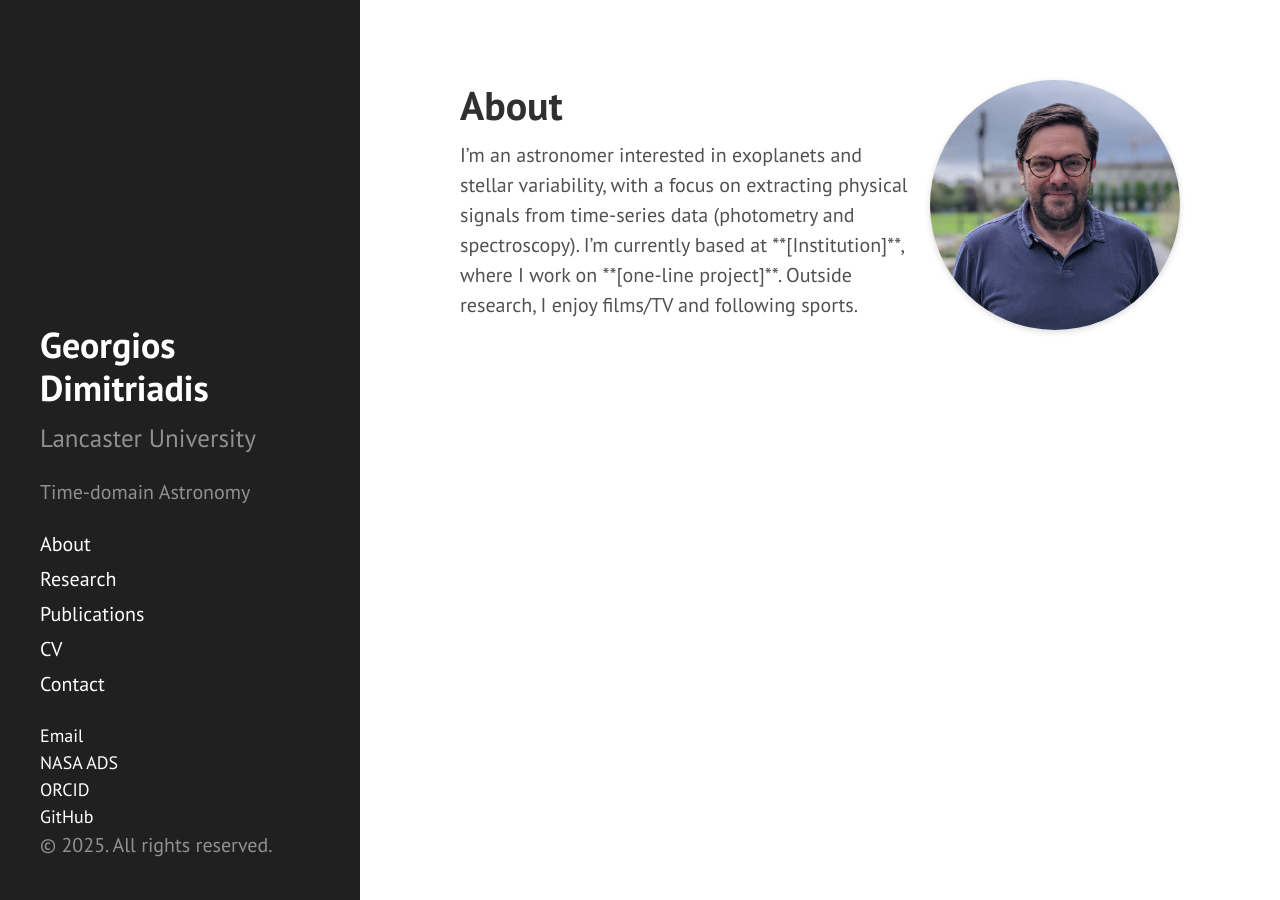
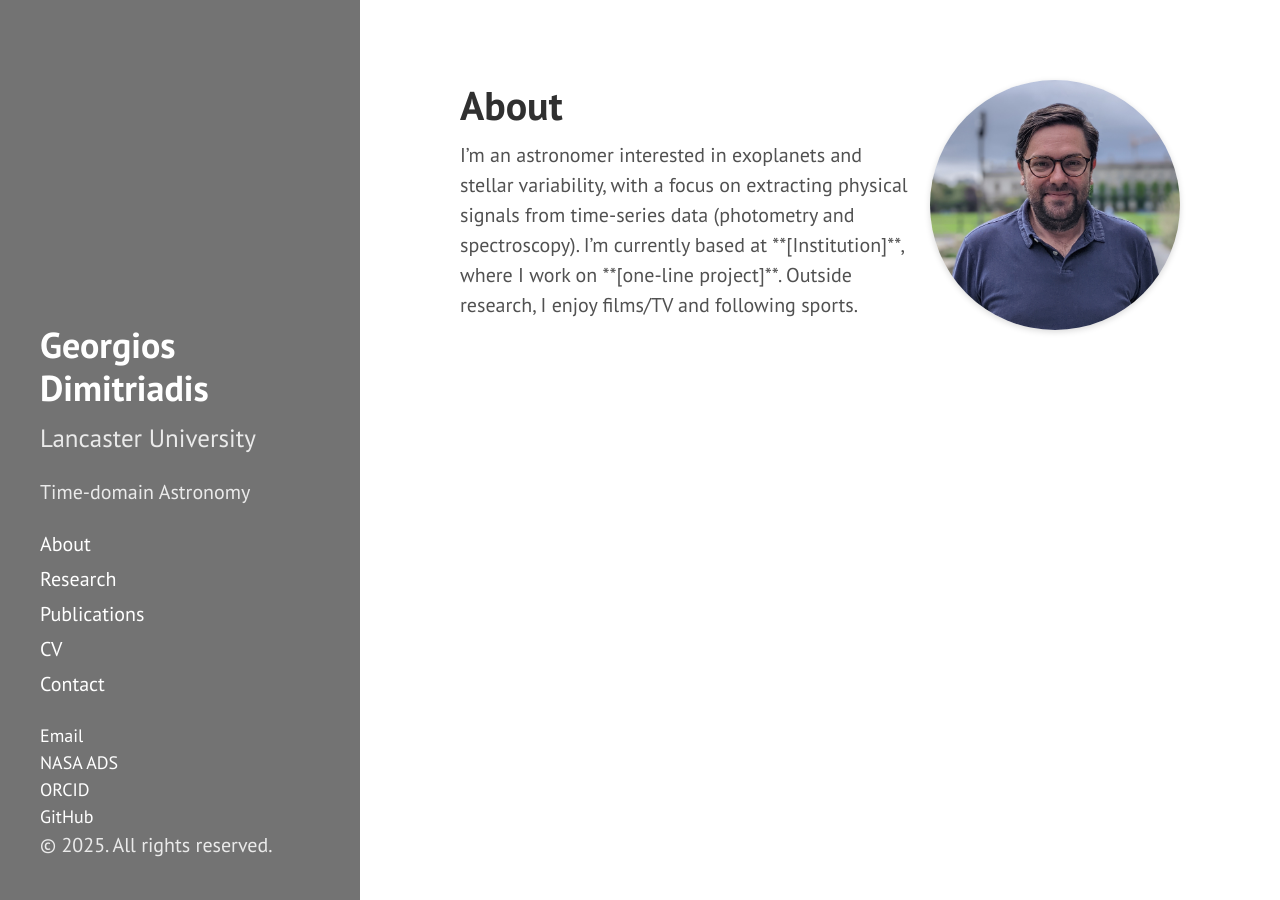
Before and after one commit to geodimitriadis/geodimitriadis.github.io, a Jekyll site: the page built from index.html, in a window 1280 px wide. Built offline with Jekyll 4.4.1, drawn with Linux system fonts in a browser that asks for light colours; the list of posts is cut into pages by our own code.

Commit message:
Update hyde.css

```diff
--- a/public/css/hyde.css
+++ b/public/css/hyde.css
@@ -53,12 +53,39 @@ html {
  * out above content in mobile and later moves to the side with wider viewports.
  */
 
+/*
 .sidebar {
   text-align: center;
   padding: 2rem 1rem;
   color: rgba(255,255,255,.5);
   background-color: #202020;
 }
+ */
+
+.sidebar {
+  text-align: center;
+  padding: 2rem 1rem;
+  color: rgba(255,255,255,.85);
+
+  background-image: url("../assets/heic2018a_flip.jpg");
+  background-size: cover;
+  background-position: center;
+  background-repeat: no-repeat;
+}
+
+.sidebar::before {
+  content: "";
+  position: absolute;
+  inset: 0;
+  background: rgba(0, 0, 0, 0.55);
+  z-index: 0;
+}
+
+.sidebar * {
+  position: relative;
+  z-index: 1;
+}
+
 @media (min-width: 48em) {
   .sidebar {
     position: fixed;
@@ -67,6 +94,12 @@ html {
     bottom: 0;
     width: 18rem;
     text-align: left;
+  }
+}
+
+@media (max-width: 48em) {
+  .sidebar::before {
+    background: rgba(0, 0, 0, 0.35);
   }
 }
 
```
